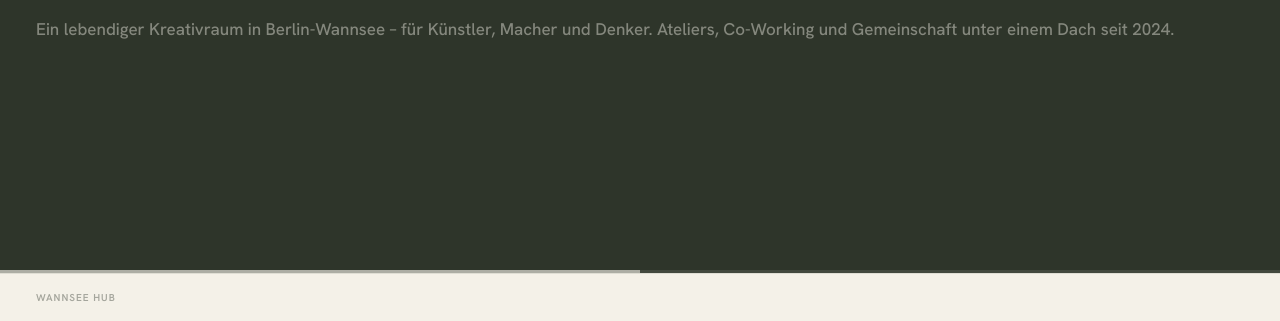
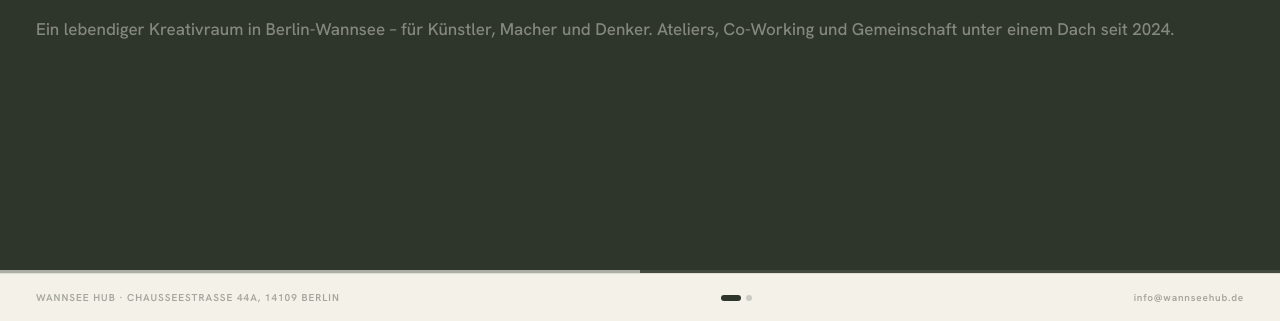
Before and after one commit to franzidecker/info.wannseehub.de, a plain HTML site: page index.html in a window 1280 px wide. Shown: the part 479-800 px from the top of the page. Drawn offline with Linux system fonts and the light colour scheme.

Commit message:
Update index.html

```diff
--- a/index.html
+++ b/index.html
@@ -333,13 +333,14 @@ Promise.all([
   fetchOptional('./events.json')
 ])
 .then(([slidesData, eventsData]) => {
-  const org = eventsData?.organisation;
+  const eventsObj = Array.isArray(eventsData) ? eventsData[0] : eventsData;
+  const org = eventsObj?.organisation;
   document.getElementById('footer-address').textContent =
     org?.adresse ? `Wannsee HUB · ${org.adresse}` : 'Wannsee HUB';
   document.getElementById('footer-email').textContent = org?.email || '';
 
   const staticSlides = (slidesData.slides || []).map(s => ({ ...s, type: 'static' }));
-  const eventSlides  = (eventsData?.veranstaltungen || []).map(e => ({ ...e, type: 'event' }));
+  const eventSlides  = (eventsObj?.veranstaltungen || []).map(e => ({ ...e, type: 'event' }));
   state.slides = [...staticSlides, ...eventSlides];
 
   renderSlides();
```
